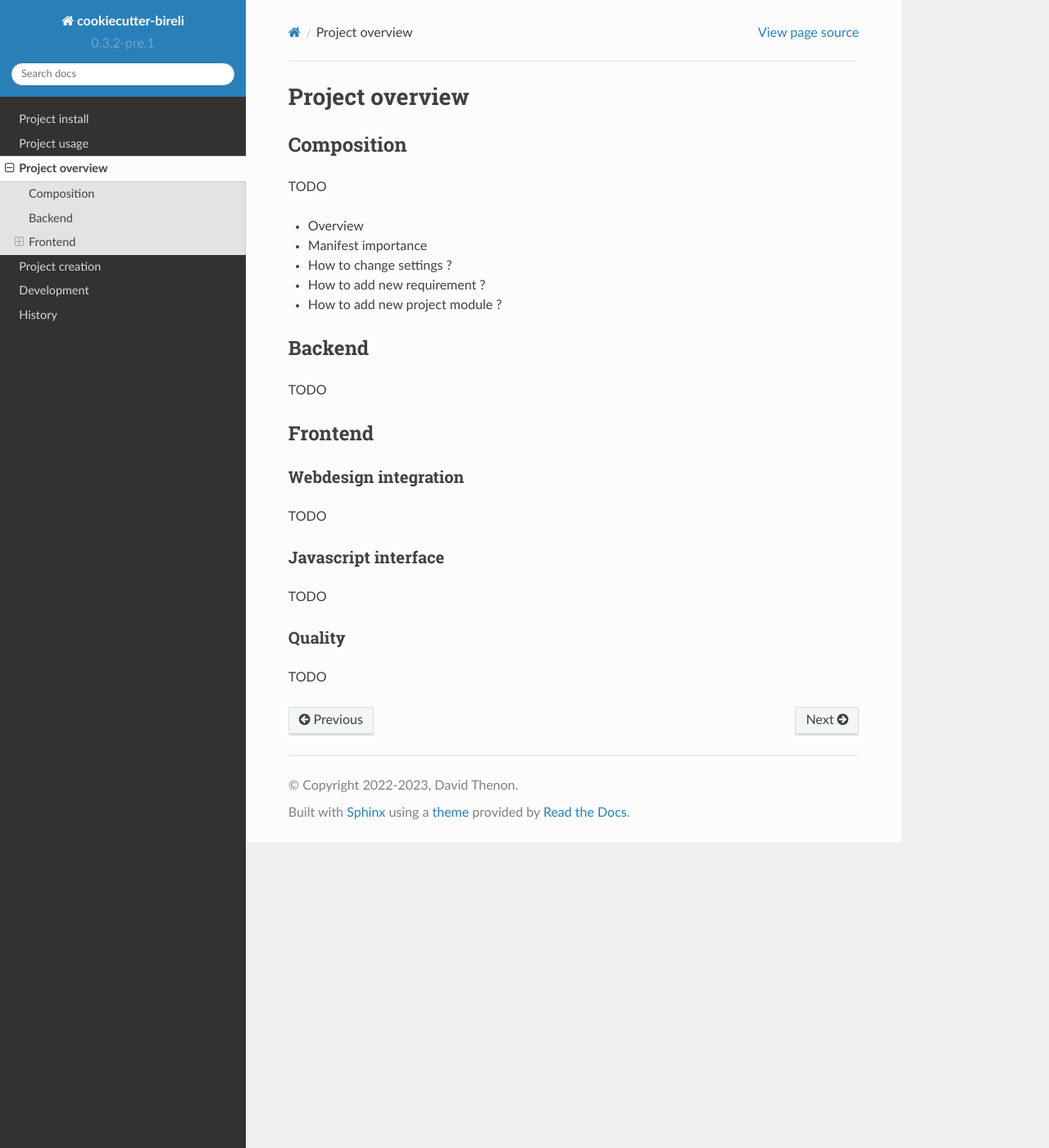
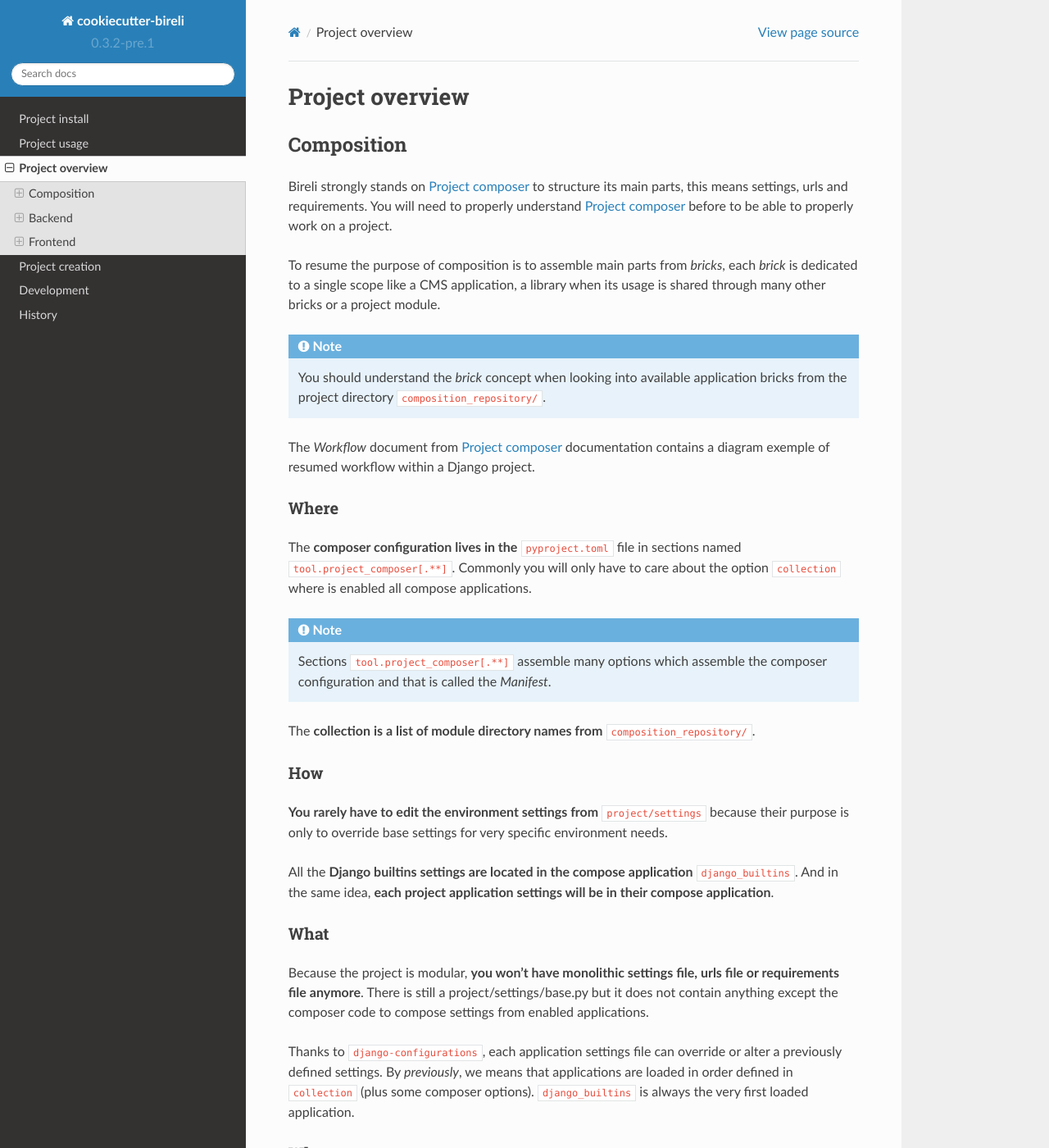
Before and after one commit to sveetch/cookiecutter-bireli, a Sphinx documentation site: the page built from docs/project-overview.rst, in a window 1280 px wide and 1400 px high. Shown: the whole window at 82% size. Built offline with Sphinx 7.4.7 and the Read the Docs theme 2.0.0, drawn with Linux system fonts in a browser that asks for light colours; some of the changed text lies outside the part shown.

Commit message:
[CHG] Continued documentation draft

```diff
--- a/README.rst
+++ b/README.rst
@@ -20,6 +20,7 @@ Yet another `Cookiecutter`_ template to produce a repository to start a Django s
 project.
 
 It emphases on simple package with quality and modern stack.
+
 
 Package content
 ***************
--- a/docs/index.rst
+++ b/docs/index.rst
@@ -24,6 +24,11 @@ This is a Django project template with `Cookiecutter`_ to produce a ready to sta
 project.
 
 It emphases on quality, modularity and modern stable stack.
+
+.. Warning::
+
+    This documentation is currently a draft, some things are missing or on the way
+    to be re-worded.
 
 
 Features
--- a/docs/project-creation.rst
+++ b/docs/project-creation.rst
@@ -39,4 +39,5 @@ to avoid to input them each time you use this cookie.
 Result
 ------
 
-Once project is created, you can install it locally with ``make install``.
+Once project is created, you can go to its directory and install it locally with
+``make install``.
--- a/docs/project-overview.rst
+++ b/docs/project-overview.rst
@@ -11,18 +11,87 @@ Project overview
 Composition
 ***********
 
+Bireli strongly stands on `Project composer`_ to structure its main parts, this means
+settings, urls and requirements. You will need to properly understand
+`Project composer`_ before to be able to properly work on a project.
+
+To resume the purpose of composition is to assemble main parts from *bricks*, each
+*brick* is dedicated to a single scope like a CMS application, a library when its usage
+is shared through many other bricks or a project module.
+
+.. Note::
+
+    You should understand the *brick* concept when looking into available application
+    bricks from the project directory ``composition_repository/``.
+
+The *Workflow* document from `Project composer`_  documentation contains a diagram
+exemple of resumed workflow within a Django project.
+
+Where
+-----
+
+The **composer configuration lives in the** ``pyproject.toml`` file in sections named
+``tool.project_composer[.**]``. Commonly you will only have to care about the option
+``collection`` where is enabled all compose applications.
+
+.. Note::
+
+    Sections ``tool.project_composer[.**]`` assemble many options which assemble the
+    composer configuration and that is called the *Manifest*.
+
+The **collection is a list of module directory names from** ``composition_repository/``.
+
+How
+---
+
+**You rarely have to edit the environment settings from** ``project/settings`` because
+their purpose is only to override base settings for very specific environment needs.
+
+All the **Django builtins settings are located in the compose application**
+``django_builtins``. And in the same idea, **each project application settings will be
+in their compose application**.
+
+What
+----
+
+Because the project is modular, **you won't have monolithic settings file, urls file or
+requirements file anymore**. There is still a project/settings/base.py but it does not
+contain anything except the composer code to compose settings from enabled applications.
+
+Thanks to ``django-configurations``, each application settings file can override or
+alter a previously defined settings. By *previously*, we means that applications are
+loaded in order defined in ``collection`` (plus some composer options).
+``django_builtins`` is always the very first loaded application.
+
+Why
+---
+
+The purpose of the modular project is to be able to share proper applications
+configurations among many projects.
+
+Also it strongly structure your project to avoid having many applications configured
+dropped anywhere without consistency.
+
+Finally the modular concept allow to enable or disable applications more easily.
+
+
 TODO
 
-* Overview
-* Manifest importance
 * How to change settings ?
-* How to add new requirement ?
-* How to add new project module ?
+* How to add/remove new requirement ?
+* How to add/remove new project module ?
+* How to add/remove new composition app ?
 
 Backend
 *******
 
-TODO
+Database
+--------
+
+A project is meant to work with different database drivers, at least PostgreSQL and
+SQlite. SQlite is used for development and test environments. PostgreSQL is used in
+all other deployment, especially production.
+
 
 Frontend
 ********
```
Also changed, not shown: docs/project-usage.rst (+0 -22 lines).
